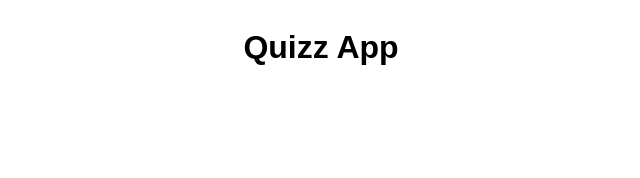
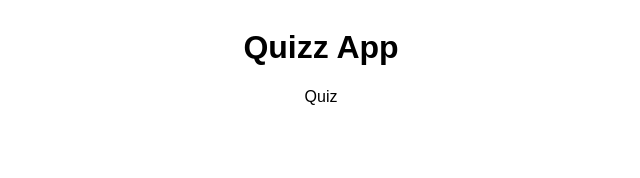
Before and after one commit to orchid-cloud/react-quiz-app, a React (Vite) app: page / in a window 1280 px wide. Both pictures are taken after a click on the button "Start Quiz". Shown: the top 178 px of the page, without its empty margins (319-959 px from the left). Built offline with nearby package versions, Linux system fonts and the light colour scheme.

Commit message:
Creating the Quiz Page

```diff
--- a/src/App.jsx
+++ b/src/App.jsx
@@ -1,15 +1,20 @@
 import React, { useState } from 'react';
 import Menu from './components/Menu';
+import Quiz from './components/Quiz';
 import { GameStateContext } from './assets/helpers/Contexts';
 import './App.css';
 
 function App() {
   const [gameState, setGameState] = useState('menu');
+  const [userName, setUserName] = useState('');
   return (
     <div className="App">
       <h1>Quizz App</h1>
-      <GameStateContext.Provider value={{ gameState, setGameState }}>
+      <GameStateContext.Provider
+        value={{ gameState, setGameState, userName, setUserName }}
+      >
         {gameState === 'menu' && <Menu />}
+        {gameState === 'playing' && <Quiz />}
       </GameStateContext.Provider>
     </div>
   );
--- a/src/components/Menu.jsx
+++ b/src/components/Menu.jsx
@@ -4,11 +4,18 @@ import { GameStateContext } from '../assets/helpers/Contexts';
 import '../App.css';
 
 export default function Menu() {
-  const { gameState, setGameState } = useContext(GameStateContext);
+  const { gameState, setGameState, userName, setUserName } =
+    useContext(GameStateContext);
   return (
     <div className="Menu">
       <label htmlFor="">Enter Your Name:</label>
-      <input type="text" placeholder="John Smith" />
+      <input
+        type="text"
+        placeholder="John Smith"
+        onChange={(event) => {
+          setUserName(event.target.value);
+        }}
+      />
       <button
         onClick={() => {
           setGameState('playing');
--- /dev/null
+++ b/src/components/Quiz.jsx
@@ -0,0 +1,6 @@
+import React from 'react';
+import '../App.css';
+
+export default function Quiz() {
+  return <div className="Quiz">Quiz</div>;
+}
```
